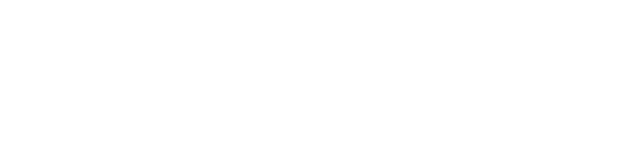
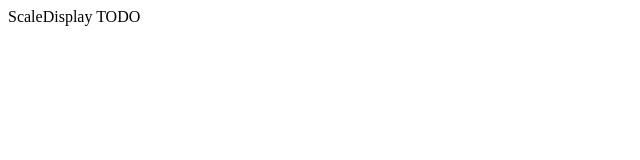
Before and after one commit to brna/muzka, a plain HTML site: page scales/index.html in a window 1280 px wide. Shown: the whole page, without its empty margins (0-640 px from the left). Drawn offline with Linux system fonts and the light colour scheme.

Commit message:
scale-display component

```diff
--- a/scales/index.html
+++ b/scales/index.html
@@ -4,6 +4,6 @@
     <script type="module" src="scale-display.js"></script>
   </head>
   <body>
-    <pre id="console-container"></pre>
+    <scale-display></scale-display>
   </body>
 </html>
--- a/scales/scale-display.js
+++ b/scales/scale-display.js
@@ -0,0 +1,14 @@
+import { html, render } from "../libs/lit-3/lit-all.min.js";
+
+class ScaleDisplay extends HTMLElement {
+  async connectedCallback() {
+    console.log(`ScaleDisplay connectedCallback ...`);
+    this.render();
+  }
+
+  render() {
+    render(html`<div>ScaleDisplay TODO</div> `, this, { host: this });
+  }
+}
+
+customElements.define("scale-display", ScaleDisplay);
```
